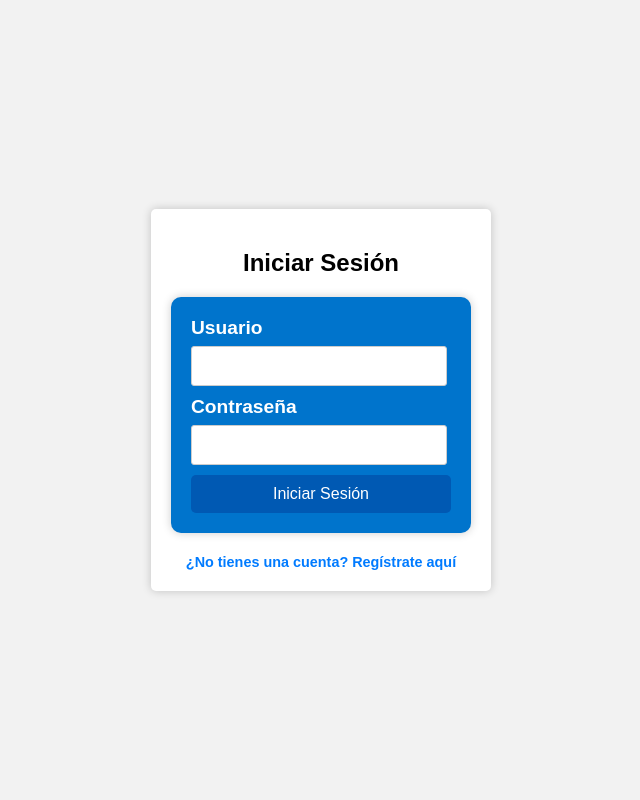
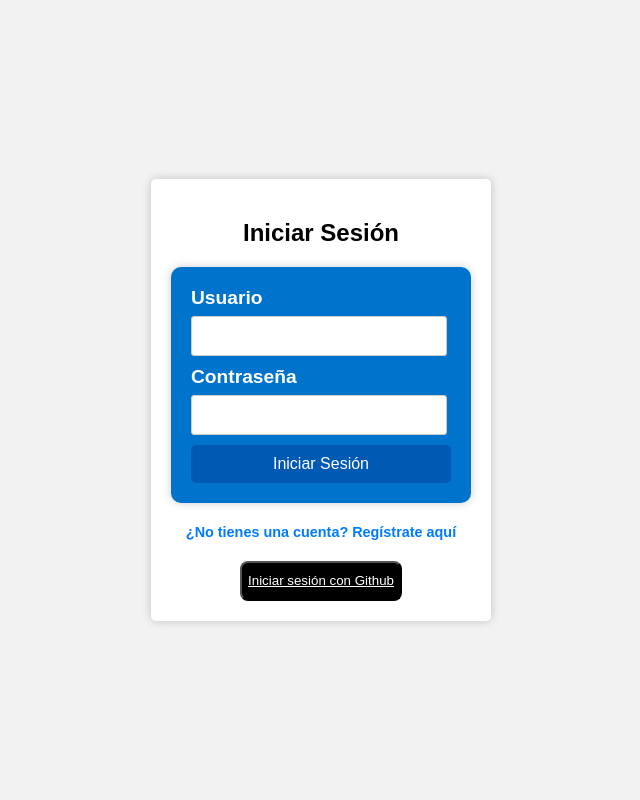
Before and after one commit to AlfredoCrDev/entregable01_backend, a Node server app: page / in a window 1280 px wide. Shown: the whole page, without its empty margins (319-959 px from the left). Run offline with Node 20, Linux system fonts and the light colour scheme; some libraries are stand-ins or nearby versions.

Commit message:
se agrega autenticador con github y sus estrategias en passport

```diff
--- a/package.json
+++ b/package.json
@@ -21,6 +21,7 @@
     "mongoose-paginate-v2": "^1.7.4",
     "multer": "^1.4.5-lts.1",
     "passport": "^0.6.0",
+    "passport-github2": "^0.1.12",
     "passport-local": "^1.0.0",
     "session-file-store": "^1.5.0",
     "socket.io": "^4.7.2"
--- a/src/main.js
+++ b/src/main.js
@@ -4,7 +4,7 @@ const PORT = 8080;
 
 const { default: mongoose } = require("mongoose");
 
-// Flash para utilizar la funcion req.flash en las rutas
+// Flash para utilizar la funcion req.flash en las rutas (tiene middleware)
 const flash = require("express-flash");
 
 //Multer
--- a/src/models/usuarios.model.js
+++ b/src/models/usuarios.model.js
@@ -4,10 +4,10 @@ const userCollecion = "users"
 
 const userSchema = new mongoose.Schema({
   first_name: {type: String, max: 30, required: true},
-  last_name: {type: String, max: 30, required: true},
+  last_name: {type: String, max: 30,},
   email: {type: String, max: 30, required: true},
   age: {type: Number, required: true},
-  password: {type: String, max: 60, required: true},
+  password: {type: String, max: 60},
   rol: {type: String, max: 60, required: true},
 })
 
--- a/src/public/style.css
+++ b/src/public/style.css
@@ -247,17 +247,29 @@ ul {
 .go-to-register {
   margin-top: 20px;
   text-align: center;
+    && a {
+      text-decoration: none;
+      color: #007BFF;
+      font-weight: 600;
+      font-size: 0.9rem;
+        &:hover {
+          text-decoration: underline;
+      }
+    }
 }
 
-.go-to-register a {
-  text-decoration: none;
-  color: #007BFF;
-  font-weight: 600;
-  font-size: 0.9rem;
+.go-to-registerRSS {
+  margin-top: 20px;
+  text-align: center;
 }
 
-.go-to-register a:hover {
-  text-decoration: underline;
+.go-to-registerRSS button{
+  background-color: black;
+  height: 40px;
+  border-radius: 8px;
+  && a {
+    color: white;
+  }
 }
 
 /*FORMULARIO DE REGISTRO */
--- a/src/routes/users.router.js
+++ b/src/routes/users.router.js
@@ -51,7 +51,7 @@ router.post("/api/sessions/register", passport.authenticate("register", {
 
 router.get("/failregister", async(req, res) => {
   const errorMessage = req.flash("error")[0];
-  res.render("faillogin", {msj: errorMessage})
+  res.render("faillogin", {message: errorMessage})
 })
 
 router.post("/api/sessions/login", passport.authenticate("login", {
@@ -101,6 +101,19 @@ router.get("/api/sessions/logout", (req, res) => {
   });
 });
 
+router.get("/github", passport.authenticate("github", {scope: ["user:email"]}), async(req,res) =>{})
+
+router.get("/api/sessions/githubcallback", passport.authenticate("github", {
+  failureRedirect:"/faillogin"}), async(req,res) =>{
+    req.session.user = req.user;
+    req.session.nombre = req.session.user.first_name
+    req.session.apellido = req.session.user.last_name
+    req.session.age = req.session.user.age
+    req.session.email = req.session.user.email
+    req.session.rol = req.session.user.rol
+    res.redirect("/profile")
+  })
+
 // Vistas Handlebars
 router.get("/", async(req, res) => {
   try {
--- a/src/views/login.handlebars
+++ b/src/views/login.handlebars
@@ -15,5 +15,10 @@
   <div class="go-to-register">
       <a href="/register">¿No tienes una cuenta? Regístrate aquí</a>
     </div>
+    <div class="go-to-registerRSS">
+      <button>
+        <a href="/github">Iniciar sesión con Github</a>
+      </button>
+    </div>
 </div>
 </div>
```
Also changed, not shown: src/config/passport.config.js (+29 -0 lines), 1 other file.
